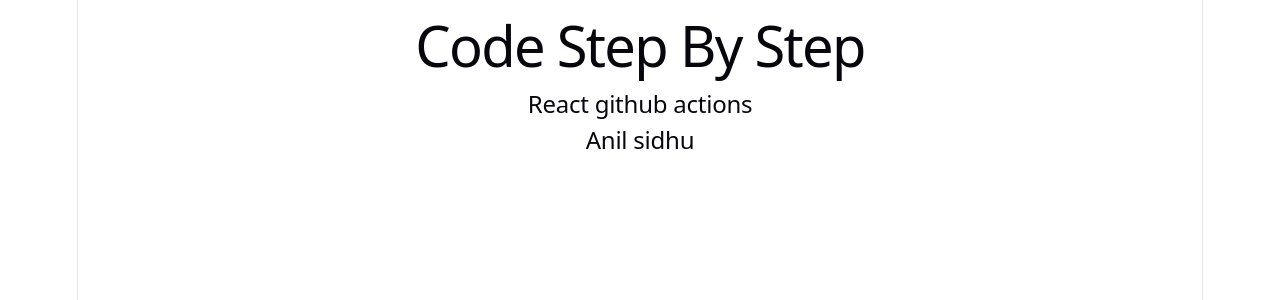
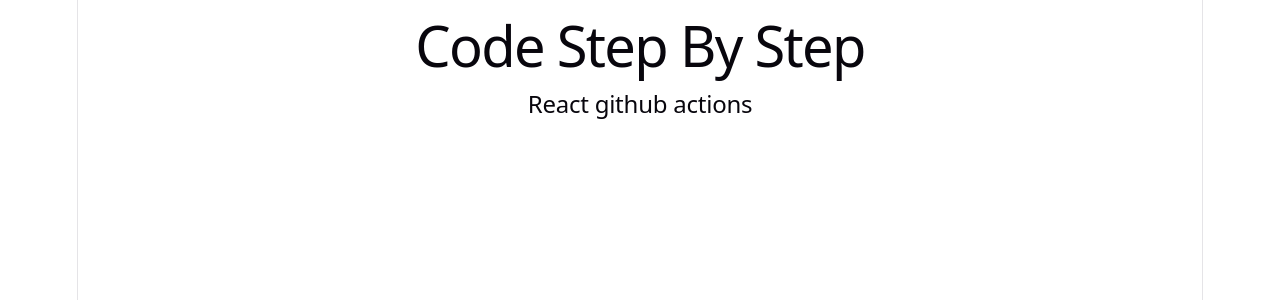
Before and after one commit to anil-sidhu/react-github-actions, a React (Vite) app: page / in a window 1280 px wide. Shown: the top 300 px of the page. Built offline with nearby package versions, Linux system fonts and the light colour scheme.

Commit message:
deployment on vercel

```diff
--- a/src/App.jsx
+++ b/src/App.jsx
@@ -6,7 +6,6 @@
     <>
       <h1>Code Step By Step</h1>
       <h2>React github actions</h2>
-      <h2>Anil sidhu</h2>
     </>
   )
 }
```
